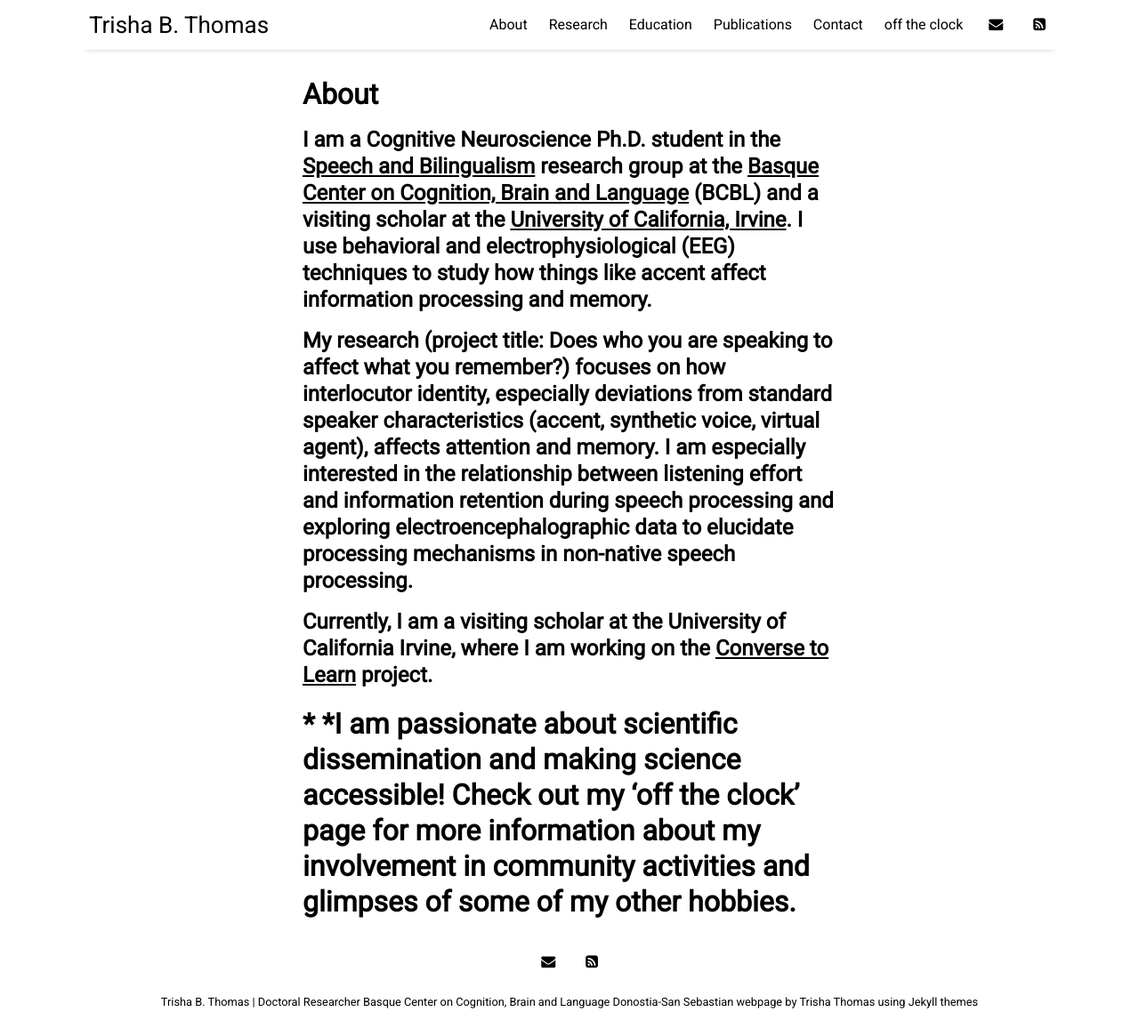
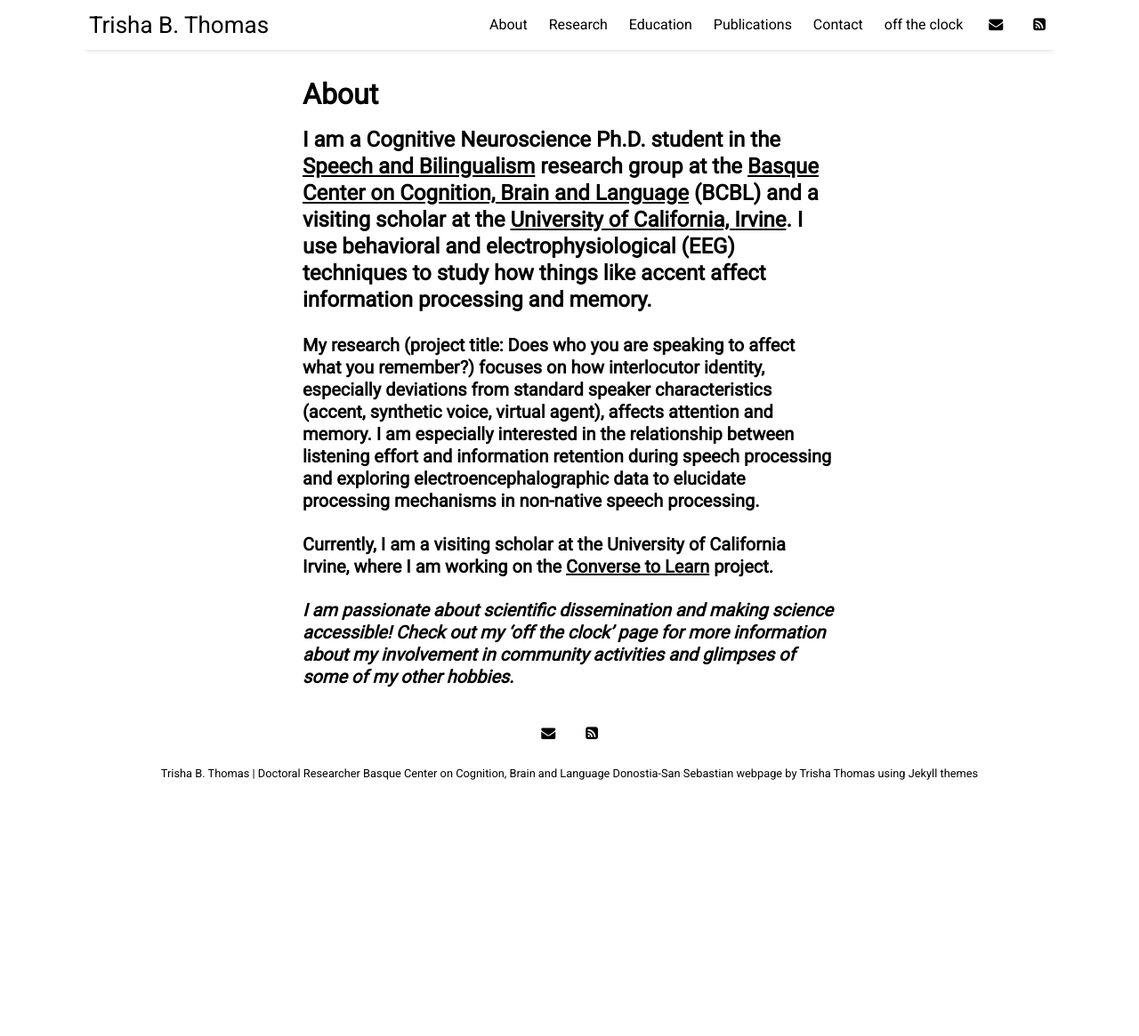
Before and after one commit to tthomas840/tthomas840.github.io, a Jekyll site: the page built from pages/about.md, in a window 1280 px wide and 1165 px high. Shown: the whole window at 89% size. Built offline with Jekyll 4.4.1, drawn with Linux system fonts in a browser that asks for light colours; nearby versions of some CDN libraries.

```diff
--- a/pages/about.md
+++ b/pages/about.md
@@ -7,8 +7,9 @@ permalink: /about
 ## I am a Cognitive Neuroscience Ph.D. student in the [Speech and Bilingualism](https://www.bcbl.eu/en/research/research-groups/speech-bilingualism) research group at the [Basque Center on Cognition, Brain and Language](https://www.bcbl.eu/en) (BCBL) and a visiting scholar at the [University of California, Irvine](https://uci.edu/). I use behavioral and electrophysiological (EEG) techniques to study how things like accent affect information processing and memory.
 
 
-## My research (project title: Does who you are speaking to affect what you remember?) focuses on how interlocutor identity, especially deviations from standard speaker characteristics (accent, synthetic voice, virtual agent), affects attention and memory. I am especially interested in the relationship between listening effort and information retention during speech processing and exploring electroencephalographic data to elucidate processing mechanisms in non-native speech processing.
+### My research (project title: Does who you are speaking to affect what you remember?) focuses on how interlocutor identity, especially deviations from standard speaker characteristics (accent, synthetic voice, virtual agent), affects attention and memory. I am especially interested in the relationship between listening effort and information retention during speech processing and exploring electroencephalographic data to elucidate processing mechanisms in non-native speech processing.
 
-## Currently, I am a visiting scholar at the University of California Irvine, where I am working on the [Converse to Learn](https://www.conversetolearn.org) project.
+### Currently, I am a visiting scholar at the University of California Irvine, where I am working on the [Converse to Learn](https://www.conversetolearn.org) project.
 
-# * *I am passionate about scientific dissemination and making science accessible! Check out my ‘off the clock’ page for more information about my involvement in community activities and glimpses of some of my other hobbies.
+
+###  *I am passionate about scientific dissemination and making science accessible! Check out my ‘off the clock’ page for more information about my involvement in community activities and glimpses of some of my other hobbies.*
```
